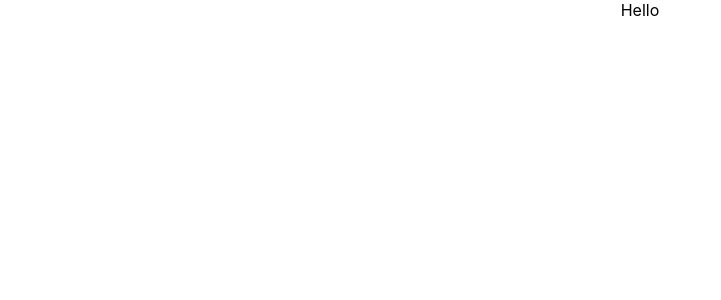
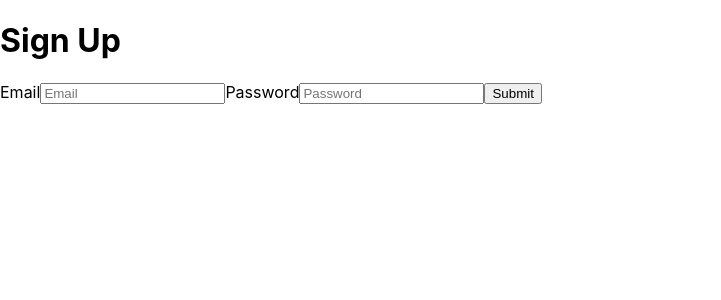
Before and after one commit to skgautam7889/web, a React (Create React App) app: page /signup in a window 1280 px wide. Shown: the top 300 px of the page, without its empty margins (0-721 px from the left). Built offline with nearby package versions, Linux system fonts and the light colour scheme; no server answers.

Commit message:
login and register page add

```diff
--- a/package.json
+++ b/package.json
@@ -7,6 +7,7 @@
     "@testing-library/jest-dom": "^5.16.5",
     "@testing-library/react": "^13.4.0",
     "@testing-library/user-event": "^13.5.0",
+    "firebase": "^9.22.0",
     "react": "^18.2.0",
     "react-dom": "^18.2.0",
     "react-scripts": "5.0.1",
--- a/src/App.js
+++ b/src/App.js
@@ -1,11 +1,24 @@
-import './App.css';
+import React from "react";
+import { BrowserRouter as Router, Route, Switch } from "react-router-dom";
+import Home from "./components/Home";
+import Dashboard from "./components/Dashboard";
+import LogIn from "./components/LogIn";
+import SignUp from "./components/SignUp";
+import { AuthProvider } from "./components/Auth";
 
-function App() {
+const App = () => {
   return (
-    <div className="App">
-      Hello
-    </div>
+    <AuthProvider>
+      <Router>
+        <Switch>
+          <Route exact path="/" component={Home} />
+          <Route exact path="/dashboard" component={Dashboard} />
+          <Route exact path="/login" component={LogIn} />
+          <Route exact path="/signup" component={SignUp} />
+        </Switch>
+      </Router>
+    </AuthProvider>
   );
-}
+};
 
 export default App;
--- /dev/null
+++ b/src/components/Auth/index.jsx
@@ -0,0 +1,23 @@
+import React, { useEffect, useState } from "react";
+import firebaseConfig from "../../firebase/config";
+
+export const AuthContext = React.createContext();
+
+export const AuthProvider = ({ children }) => {
+  const [loading, setLoading] = useState(true);
+  const [currentUser, setCurrentUser] = useState(null);
+  useEffect(() => {
+    firebaseConfig.auth().onAuthStateChanged((user) => {
+      setCurrentUser(user);
+      setLoading(false);
+    });
+  }, []);
+  if (loading) {
+    return <p>Loading...</p>;
+  }
+  return (
+    <AuthContext.Provider value={{ currentUser }}>
+      {children}
+    </AuthContext.Provider>
+  );
+};
--- /dev/null
+++ b/src/components/Dashboard/index.jsx
@@ -0,0 +1,21 @@
+import React, { useContext } from "react";
+import { Redirect } from "react-router-dom";
+import { AuthContext } from "../Auth";
+import firebaseConfig from "../../firebase/config";
+
+const Dashboard = () => {
+  const { currentUser } = useContext(AuthContext);
+  // console.log("currentUser===>",currentUser);
+  if (!currentUser) {
+    return <Redirect to="/login" />;
+  }
+  return (
+    <div>
+      <h1>Welcome</h1>
+      <p>This is the dashboard, if you can see this you're logged in.</p>
+      <button onClick={() => firebaseConfig.auth().signOut()}>Sign out</button>
+    </div>
+  );
+};
+
+export default Dashboard;
--- /dev/null
+++ b/src/components/Home/index.jsx
@@ -0,0 +1,23 @@
+import React, { useContext } from "react";
+import { Link } from "react-router-dom";
+import { AuthContext } from "../Auth";
+
+const Home = () => {
+  const { currentUser } = useContext(AuthContext);
+  return (
+    <>
+      <h1>Home</h1>
+      {currentUser ? (
+        <p>
+          You are logged - <Link to="/dashboard">View Dashboard</Link>
+        </p>
+      ) : (
+        <p>
+          <Link to="/login">Log In</Link> or <Link to="/signup">Sign Up</Link>
+        </p>
+      )}
+    </>
+  );
+};
+
+export default Home;
--- /dev/null
+++ b/src/components/LogIn/index.jsx
@@ -0,0 +1,34 @@
+import React, { useContext } from "react";
+import { Redirect } from "react-router-dom";
+import { AuthContext } from "../Auth";
+import firebaseConfig from "../../firebase/config";
+
+const LogIn = () => {
+  const handleSubmit = (e) => {
+    e.preventDefault();
+    const { email, password } = e.target.elements;
+    try {
+      firebaseConfig.auth().signInWithEmailAndPassword(email.value, password.value);
+    } catch (error) {
+      alert(error);
+    }
+  };
+  const { currentUser } = useContext(AuthContext);
+  if (currentUser) {
+    return <Redirect to="/dashboard" />;
+  }
+  return (
+    <>
+      <h1>Log In</h1>
+      <form onSubmit={handleSubmit}>
+        <label htmlFor="email">Email</label>
+        <input type="email" name="email" placeholder="Email" />
+        <label htmlFor="password">Password</label>
+        <input type="password" name="password" placeholder="Password" />
+        <button type="submit">Submit</button>
+      </form>
+    </>
+  );
+};
+
+export default LogIn;
--- /dev/null
+++ b/src/components/SignUp/index.jsx
@@ -0,0 +1,34 @@
+import React, {useState} from "react";
+import { Redirect } from "react-router-dom";
+import firebaseConfig from "../../firebase/config";
+
+const SignUp = () => {
+  const [currentUser, setCurrentUser] = useState(null);
+  const handleSubmit = (e) => {
+    e.preventDefault();
+    const { email, password } = e.target.elements;
+    try {
+      firebaseConfig.auth().createUserWithEmailAndPassword(email.value, password.value);
+      setCurrentUser(true);
+    } catch (error) {
+      alert(error);
+    }
+  };
+  if (currentUser) {
+      return <Redirect to="/dashboard" />;
+  }
+  return (
+    <>
+      <h1>Sign Up</h1>
+      <form onSubmit={handleSubmit}>
+        <label htmlFor="email">Email</label>
+        <input type="email" name="email" placeholder="Email" />
+        <label htmlFor="password">Password</label>
+        <input type="password" name="password" placeholder="Password" />
+        <button type="submit">Submit</button>
+      </form>
+    </>
+  );
+};
+
+export default SignUp;
--- /dev/null
+++ b/src/config.js
@@ -0,0 +1,14 @@
+import firebase from "firebase/app";
+import "firebase/auth";
+
+const firebaseConfig = firebase.initializeApp({
+  apiKey: "AIzaSyBRnU-ukg1hajloAXYxmU_2wiKnwbNKDhA",
+  authDomain: "react-firebase-auth-6270e.firebaseapp.com",
+  databaseURL: "https://react-firebase-auth-6270e.firebaseio.com",
+  projectId: "react-firebase-auth-6270e",
+  storageBucket: "react-firebase-auth-6270e.appspot.com",
+  messagingSenderId: "83091629514",
+  appId: "1:83091629514:web:99702034755a934a5a9b33",
+});
+
+export default firebaseConfig;
--- /dev/null
+++ b/src/firebase/config.jsx
@@ -0,0 +1,30 @@
+
+import firebase from 'firebase/compat/app';
+import 'firebase/compat/auth';
+import 'firebase/compat/firestore';
+
+// const firebaseConfig = firebase.initializeApp({
+//   apiKey: "AIzaSyBRnU-ukg1hajloAXYxmU_2wiKnwbNKDhA",
+//   authDomain: "react-firebase-auth-6270e.firebaseapp.com",
+//   databaseURL: "https://react-firebase-auth-6270e.firebaseio.com",
+//   projectId: "react-firebase-auth-6270e",
+//   storageBucket: "react-firebase-auth-6270e.appspot.com",
+//   messagingSenderId: "83091629514",
+//   appId: "1:83091629514:web:99702034755a934a5a9b33",
+// });
+
+const firebaseConfig = {
+  apiKey: "AIzaSyADS6YbPm9ZZLjR8_GDjnqeqAZ5cX9BNv8",
+  authDomain: "todo-app-firebase-4c746.firebaseapp.com",
+  databaseURL: "https://todo-app-firebase-4c746-default-rtdb.firebaseio.com",
+  projectId: "todo-app-firebase-4c746",
+  storageBucket: "todo-app-firebase-4c746.appspot.com",
+  messagingSenderId: "422666400355",
+  appId: "1:422666400355:web:e35908f5faaeb9861cfe56",
+  measurementId: "G-87SQKQZHQS"
+};
+
+// Initialize Firebase
+const app = firebase.initializeApp(firebaseConfig);
+
+export default app;
```
Also changed, not shown: 1 other file (tests, documents, lock files or other folders).
